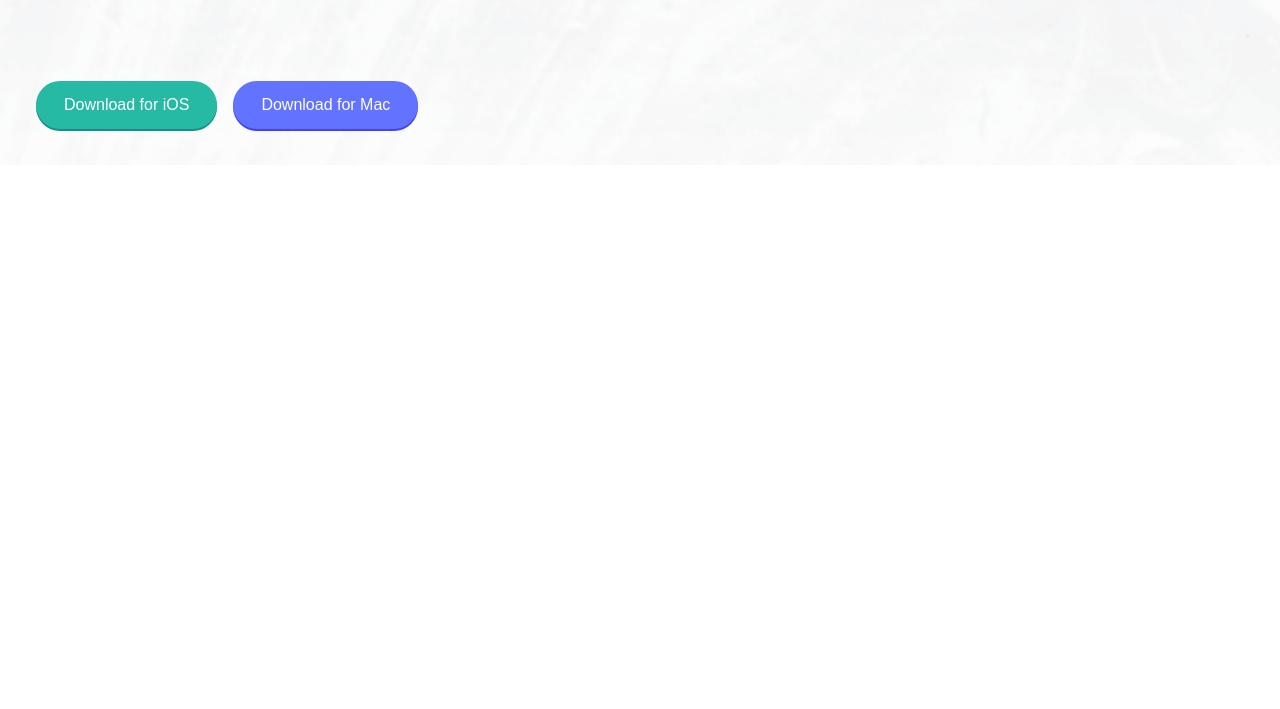
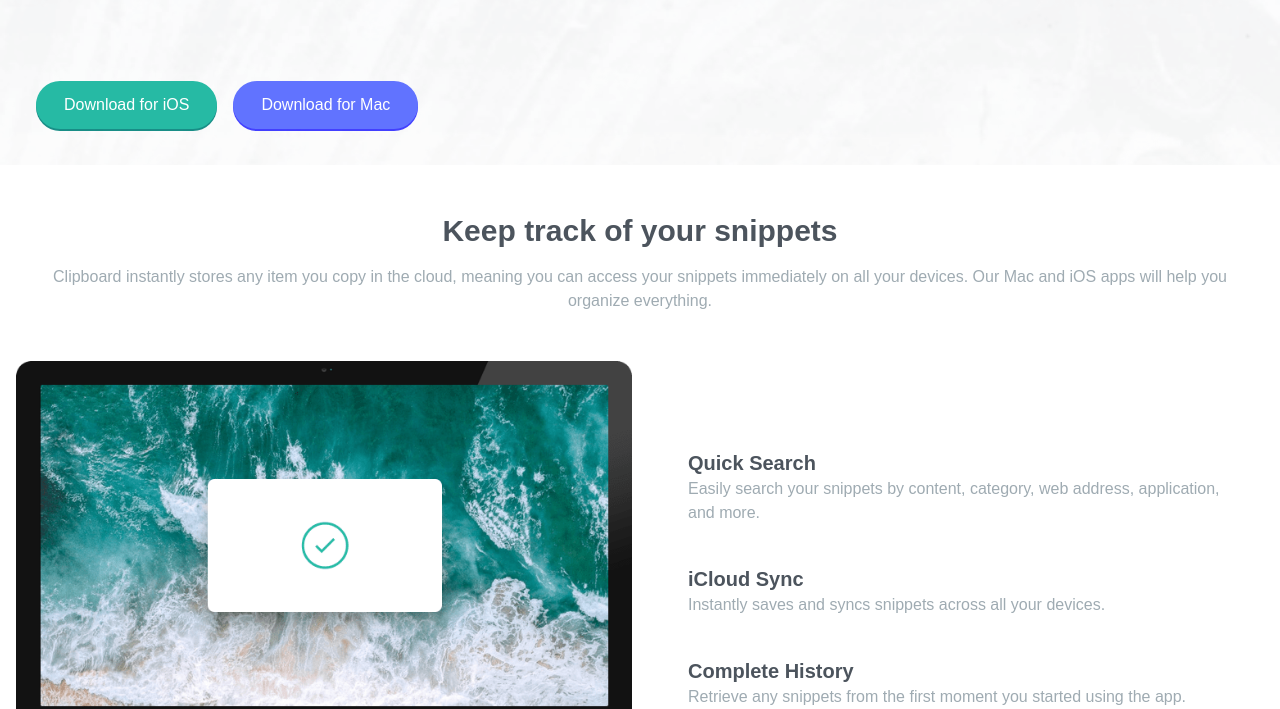
Before and after one commit to maomaoXD/clipboard-landing-page, a website: page index.html in a window 1280 px wide. Shown: the part 243-952 px from the top of the page. Before the commit the page ends 800 px from the top, so only its background shows below. Drawn offline with Linux system fonts and the light colour scheme; a web font is replaced by a local one.

Commit message:
update index

```diff
--- a/index.html
+++ b/index.html
@@ -16,7 +16,7 @@
 </head>
 <body class="font-primary text-center text-lg">
 
-  <main class="container grid grid-cols-1 mx-auto">
+  <main class="container grid grid-rows-1 mx-auto">
       <header class="flex flex-row justify-center items-center flex-wrap gap-4 mb-8 header-bg p-4">
         <img src="images/logo.svg " alt="Clipboard Logo" class="mx-auto m-12 w-28 pt-16" >
 
@@ -31,7 +31,40 @@
 
       </header>
 
-      <section class="">
+      <section class="grid grid-rows-1 mb-8 p-4">
+        <h2 class="text-neutral-700 text-3xl font-semibold">Keep track of your snippets</h2>
+
+        <p class="text-neutral-500 text-base m-4"> Clipboard instantly stores any item you copy in the cloud,
+  meaning you can access your snippets immediately on all your devices. Our Mac and iOS apps will help you organize everything.</p>
+
+          <div class="grid md:grid-cols-2 justify-center items-center gap-4">
+            <div>
+              <img src="images/image-computer.png" alt="Computer Image" class="w-full h-auto mt-8">
+            </div>
+
+
+            <div class="text-center md:text-left">
+              <div class="m-10">
+                <h3 class="text-neutral-700 text-xl font-semibold">Quick Search</h3>
+                <p class="text-neutral-500 text-base">Easily search your snippets by content, category, web address, application, and more.</p>
+              </div>
+
+              <div class="m-10">
+                <h3 class="text-neutral-700 text-xl font-semibold">iCloud Sync</h3>
+                <p class="text-neutral-500 text-base">Instantly saves and syncs snippets across all your devices.</p>
+              </div>
+
+              <div class="m-10">
+                <h3 class="text-neutral-700 text-xl font-semibold">Complete History</h3>
+                <p class="text-neutral-500 text-base">Retrieve any snippets from the first moment you started using the app.</p>
+              </div>
+
+            </div>
+
+
+
+
+          </div>
 
 
       </section>
```
Also changed, not shown: src/output.css.
